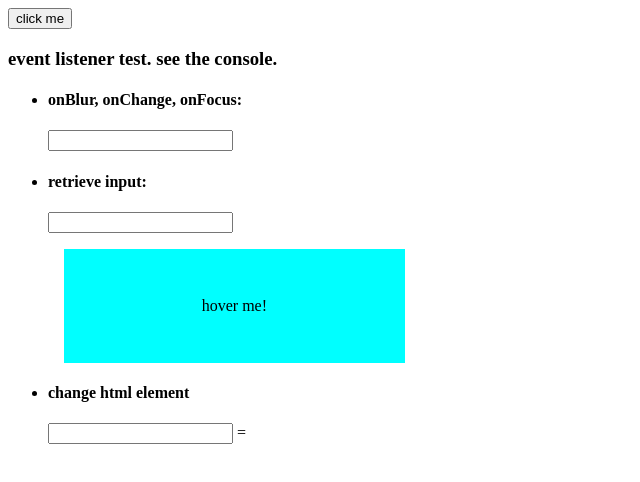
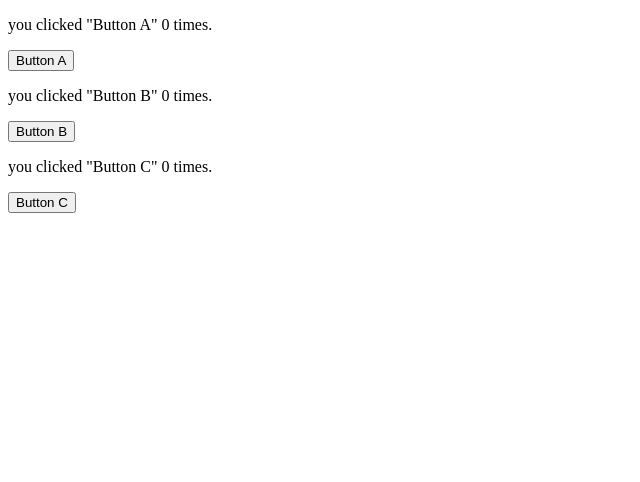
Before and after one commit to mimunojun/react-tuto, a React (Vite) app in the folder react-app/: page / in a window 1280 px wide. Shown: the top 482 px of the page, without its empty margins (0-640 px from the left). Built offline with nearby package versions, Linux system fonts and the light colour scheme.

Commit message:
multi-state

```diff
--- a/react-app/src/t3/App.tsx
+++ b/react-app/src/t3/App.tsx
@@ -1,9 +1,9 @@
-import State from "./components/State";
+import MultiState from "./components/MultiState";
 
 const App = () => {
     return (
         <>
-            <State />
+            <MultiState />
         </>
     );
 };
--- /dev/null
+++ b/react-app/src/t3/components/MultiState.tsx
@@ -0,0 +1,37 @@
+import { useState } from "react";
+
+const ButtonComponent = (props) => {
+    let [val, setVal] = useState(0);
+    return (
+        <>
+            <p>
+                you clicked "{props.name}" {val} times.
+            </p>
+            <button
+                onClick={() => {
+                    setVal(++val);
+                }}
+            >
+                {props.name}
+            </button>
+        </>
+    );
+};
+
+const ButtonDesc = [
+    { name: "Button A" },
+    { name: "Button B" },
+    { name: "Button C" },
+];
+
+const MultiState = () => {
+    return (
+        <>
+            <ButtonComponent {...ButtonDesc[0]} />
+            <ButtonComponent {...ButtonDesc[1]} />
+            <ButtonComponent {...ButtonDesc[2]} />
+        </>
+    );
+};
+
+export default MultiState;
```
